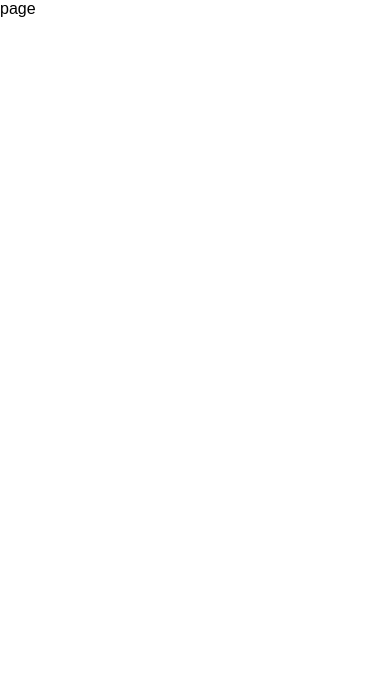
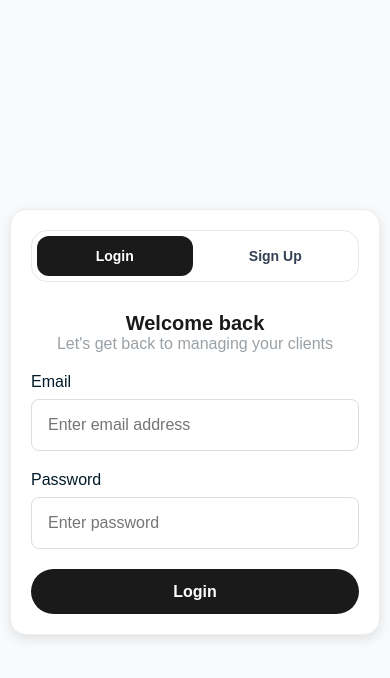
Before and after one commit to Meetkamal256/multi-tenancy-app-frontend, a Next.js app: page /login in a window 390 px wide. Shown: the top 678 px of the page. Built offline with nearby package versions, Linux system fonts and the light colour scheme.

Commit message:
build the UI for login for desktop, tablet and mobile

```diff
--- a/app/login/login.module.css
+++ b/app/login/login.module.css
@@ -0,0 +1,149 @@
+.container {
+  display: flex;
+  justify-content: center;
+  align-items: center;
+  padding: 50px 30px 20px 30px;
+  min-height: 100vh;
+  background: #f9fafb;
+}
+
+.loginContainer {
+  border-radius: 16px;
+  padding: 50px;
+  background: #fff;
+  border: 1px solid #eeeeee;
+  width: 100%;
+  max-width: 563px;
+  box-shadow: 0 4px 12px rgba(0, 0, 0, 0.1);
+}
+
+.tab {
+  display: grid;
+  grid-template-columns: 1fr 1fr;
+  gap: 5px;
+  background: #fff;
+  border: 1px solid #e4e7ec;
+  border-radius: 16px;
+  padding: 5px;
+}
+
+.tabItem {
+  cursor: pointer;
+  padding: 12px 0;
+  font-weight: 600;
+  font-size: 16px;
+  text-align: center;
+  color: #344054;
+  transition: background 0.3s ease, color 0.3s ease;
+}
+
+.activeTab {
+  background: #1a1a1a;
+  color: #fff;
+  border-radius: 12px;
+}
+
+.sectionHeading {
+  font-weight: 600;
+  font-size: 32px;
+  text-align: center;
+  margin-top: 30px;
+  color: #1a1a1a;
+}
+
+.sectionParagraph {
+  font-weight: 400;
+  font-size: 16px;
+  text-align: center;
+  color: #9aa1a6;
+  margin-bottom: 20px;
+}
+
+.form {
+  display: flex;
+  flex-direction: column;
+  gap: 20px;
+}
+
+.formGroup {
+  display: flex;
+  flex-direction: column;
+  gap: 8px;
+}
+
+.formGroup label {
+  font-weight: 500;
+  color: #001a29;
+  font-size: 16px;
+}
+
+.formGroup input {
+  padding: 16px;
+  border: 1px solid #ddd;
+  border-radius: 8px;
+  font-size: 16px;
+  transition: border-color 0.2s ease;
+}
+
+.formGroup input:focus {
+  outline: none;
+  border-color: #1a1a1a;
+}
+
+.submitButton {
+  width: 100%;
+  height: 50px;
+  border-radius: 99px;
+  background: #1a1a1a;
+  color: #fff;
+  font-weight: 700;
+  font-size: 16px;
+  cursor: pointer;
+  transition: background 0.3s ease;
+}
+
+.submitButton:hover {
+  background: #333;
+}
+
+/* Responsive Styles */
+
+@media (max-width: 1024px) {
+  .loginContainer {
+    padding: 40px;
+  }
+  .sectionHeading {
+    font-size: 28px;
+  }
+}
+
+/* Small Devices (≤768px) */
+@media (max-width: 768px) {
+  .container {
+    padding: 30px 20px;
+  }
+  .loginContainer {
+    padding: 30px;
+  }
+  .sectionHeading {
+    font-size: 24px;
+  }
+  .tabItem {
+    font-size: 14px;
+  }
+}
+
+@media (max-width: 480px) {
+  .container {
+    padding: 20px 10px;
+  }
+  .loginContainer {
+    padding: 20px;
+  }
+  .sectionHeading {
+    font-size: 20px;
+  }
+  .submitButton {
+    height: 45px;
+  }
+}
--- a/app/login/page.tsx
+++ b/app/login/page.tsx
@@ -1,9 +1,42 @@
-import React from 'react'
+import styles from "./login.module.css"
 
 const page = () => {
   return (
-    <div>page</div>
-  )
+    <div className={styles.container}>
+      <div className={styles.loginContainer}>
+        <div className={styles.tab}>
+          <div className={`${styles.tabItem} ${styles.activeTab}`}>Login</div>
+          <div className={styles.tabItem}>Sign Up</div>
+        </div>
+        <h1 className={styles.sectionHeading}>Welcome back</h1>
+        <p className={styles.sectionParagraph}>
+          Let's get back to managing your clients
+        </p>
+
+        <form action="" className={styles.form}>
+          <div className={styles.formGroup}>
+            <label htmlFor="email">Email</label>
+            <input
+              type="text"
+              id="email"
+              name="email"
+              placeholder="Enter email address"
+            />
+          </div>
+          <div className={styles.formGroup}>
+            <label htmlFor="email">Password</label>
+            <input
+              type="password"
+              id="password"
+              name="password"
+              placeholder="Enter password"
+            />
+          </div>
+        <button className={styles.submitButton}>Login</button>
+        </form>
+      </div>
+    </div>
+  );
 }
 
-export default page
+export default page;
```
